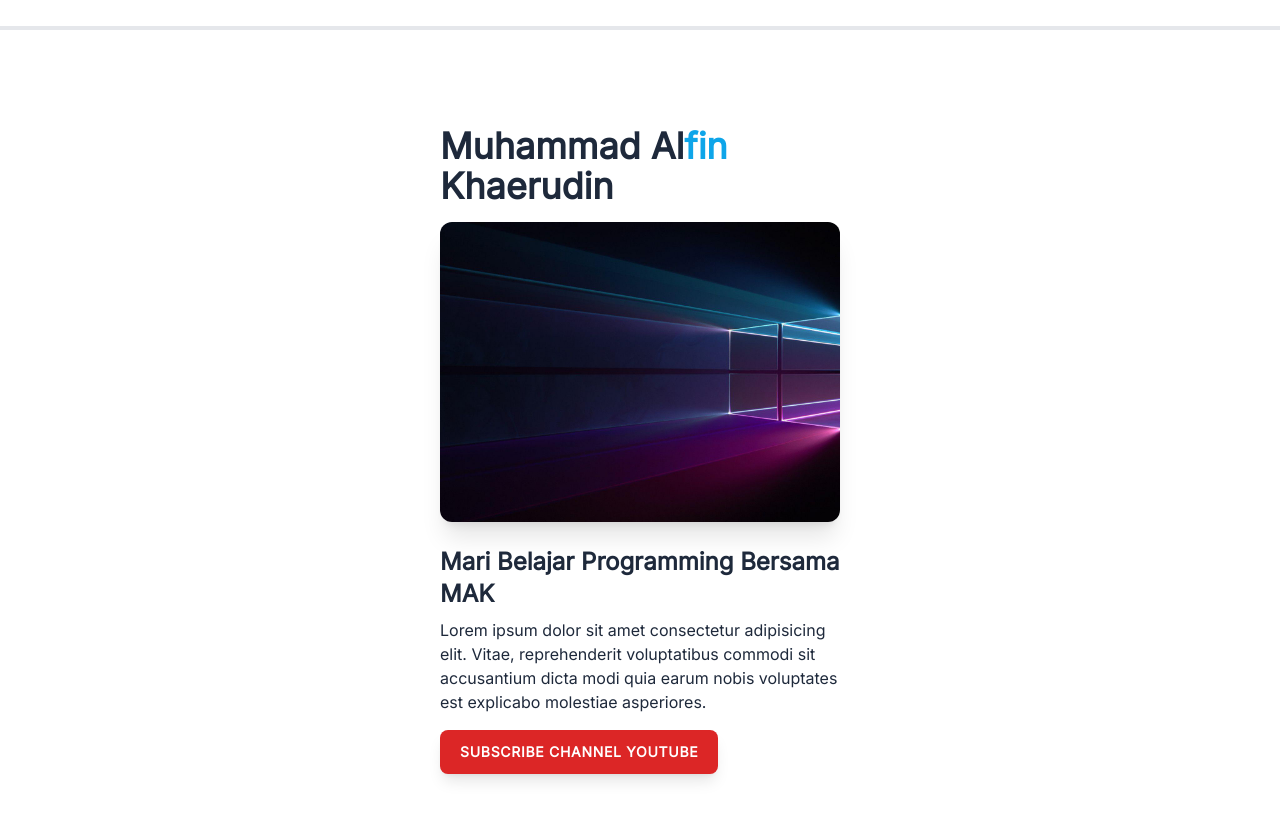
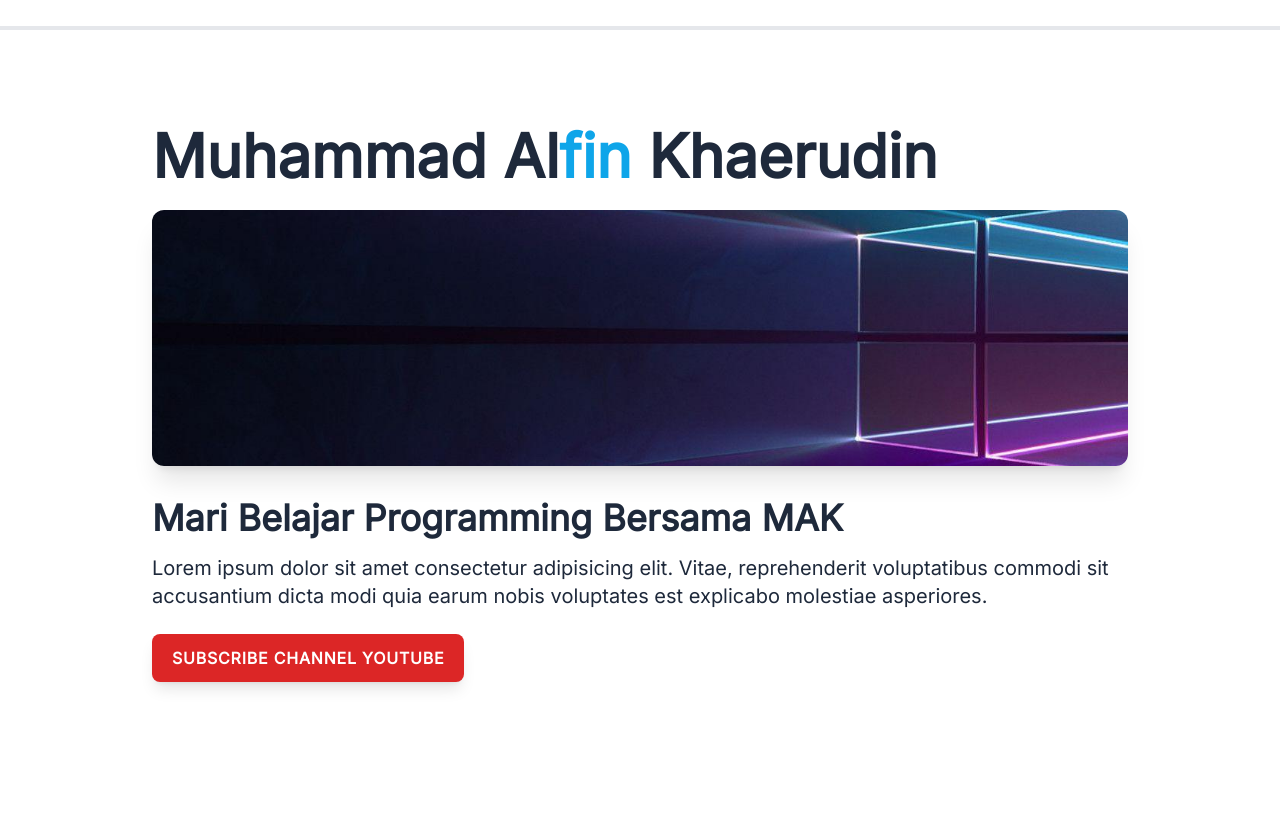
Before and after one commit to MalfinK/belajar-tailwind, a plain HTML site: page index.html in a window 1280 px wide. Shown: the part 5400-6220 px from the top of the page. Drawn offline with nearby package versions, Linux system fonts and the light colour scheme.

Commit message:
vid9 tailwind css wpu kelar

```diff
--- a/index.html
+++ b/index.html
@@ -153,14 +153,14 @@
 
     <hr class="my-24 border-t-4">
 
-    <div class="container px-6 font-inter max-w-md mx-auto sm:bg-red-200 md:bg-white">
-      <h3 class="text-4xl font-bold text-slate-800">Muhammad Al<span class="text-sky-500">fin</span> Khaerudin</h3>
-      <img src="img/wp.jpg" alt="Walpaper" class="mt-4 rounded-xl shadow-xl">
-      <h2 class="mt-6 text-2xl font-semibold text-slate-800">Mari Belajar Programming Bersama MAK</h2>
-      <p class="mt-2 text-slate-800">Lorem ipsum dolor sit amet consectetur adipisicing elit. Vitae, reprehenderit voluptatibus commodi sit accusantium dicta modi quia earum nobis voluptates est explicabo molestiae asperiores.</p>
+    <div class="container px-6 font-inter max-w-md mx-auto sm:max-w-xl md:max-w-5xl">
+      <h3 class="text-4xl font-bold text-slate-800 sm:text-5xl md:text-6xl">Muhammad Al<span class="text-sky-500">fin</span> Khaerudin</h3>
+      <img src="img/wp.jpg" alt="Walpaper" class="mt-4 rounded-xl shadow-xl sm:mt-6 sm:h-64 sm:w-full sm:object-cover sm:object-center">
+      <h2 class="mt-6 text-2xl font-semibold text-slate-800 sm:mt-8 sm:text-4xl">Mari Belajar Programming Bersama MAK</h2>
+      <p class="mt-2 text-slate-800 sm:mt-4 sm:text-xl">Lorem ipsum dolor sit amet consectetur adipisicing elit. Vitae, reprehenderit voluptatibus commodi sit accusantium dicta modi quia earum nobis voluptates est explicabo molestiae asperiores.</p>
       <!-- button -->
-      <div class="mt-4">
-        <a href="#" class="inline-block px-5 py-3 bg-red-600 text-white rounded-lg shadow-lg uppercase font-semibold tracking-wider text-sm">Subscribe Channel Youtube</a>
+      <div class="mt-4 sm:mt-6">
+        <a href="#" class="inline-block px-5 py-3 bg-red-600 text-white rounded-lg shadow-lg uppercase font-semibold tracking-wider text-sm sm:text-base">Subscribe Channel Youtube</a>
       </div>
     </div>
 
@@ -179,6 +179,7 @@
       9. class tracking-wider artinya spasi antar huruf lebih lebar
       10. min-width artinya lebarnya minimal sekian artinya misal min-w-640 keatas, maka lebarnya minimal 640px, sedangkan max-width artinya lebarnya maksimal sekian artinya misal max-w-640 kebawah, maka lebarnya maksimal 640px
       11. sm, md, lg, xl artinya small, medium, large, extra large yang disebut juga sebagai breakpoint
+      12. Kalau di tailwind secara default menggunakan breakpoint mobile-first artinya yang diutamakan adalah mobile dulu baru ke atasnya sama seperti bootstrap
     -->
 
     <script>
```
